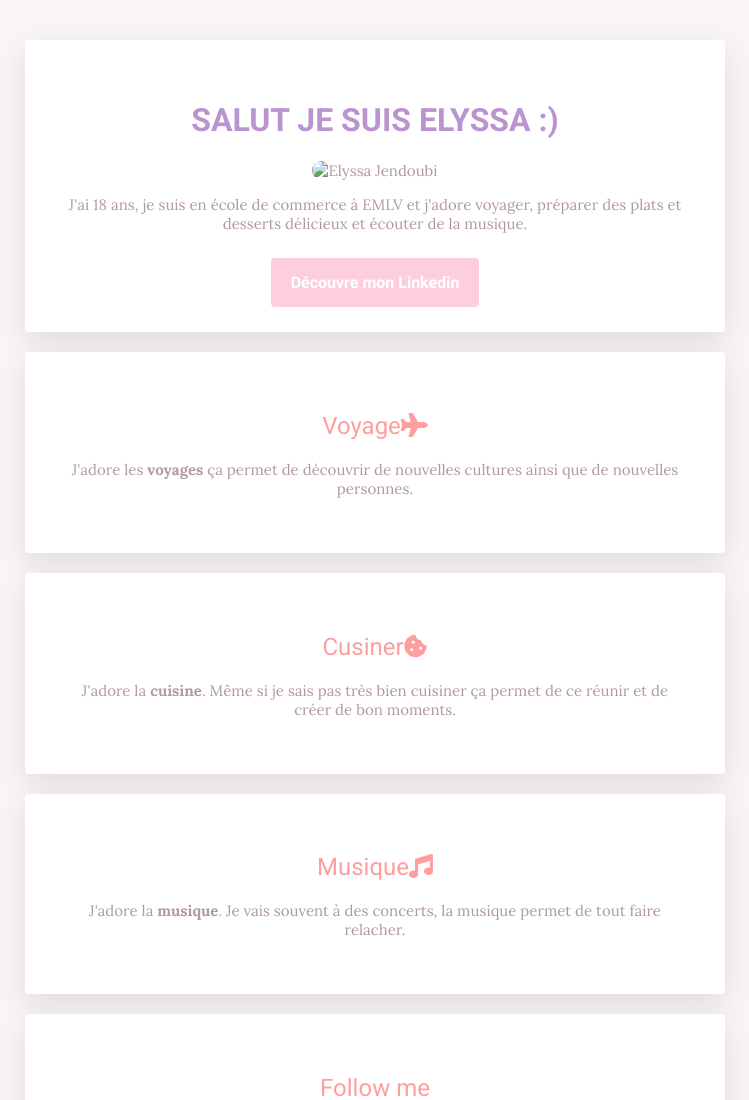
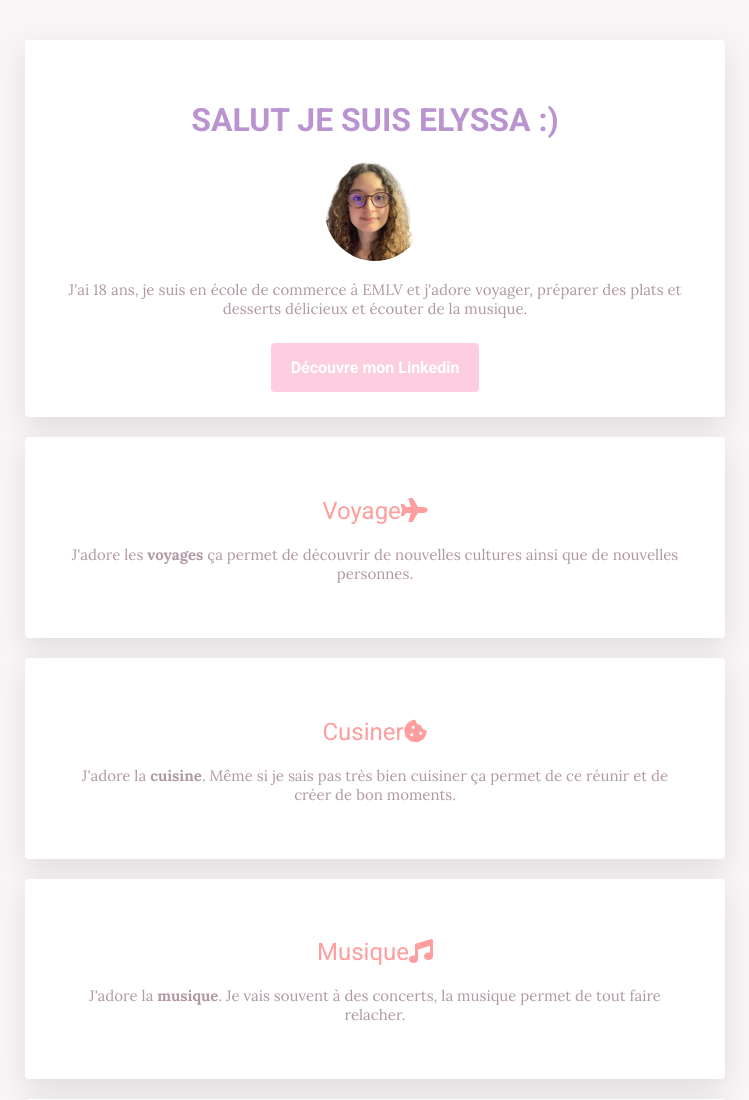
Before and after one commit to Elyssa-Jendoubi/elyssa_profile, a plain HTML site: page index.html in a window 1280 px wide. Shown: the top 1100 px of the page, without its empty margins (265-1014 px from the left). Drawn offline with Linux system fonts and the light colour scheme.

Commit message:
index.html

```diff
--- a/index.html
+++ b/index.html
@@ -13,7 +13,7 @@
 	<div class="container">
 		<div class="card-white" id="introduction">
 			<h1>Salut je suis Elyssa :) </h1>
-			<img src="image/profile.jpg" class="img-circle" width="100px" alt="Elyssa Jendoubi">
+			<img src="https://github.com/Elyssa-Jendoubi/elyssa_profile/blob/main/profile.jpg" class="img-circle" width="100px" alt="Elyssa Jendoubi">
 			<p>
 				J'ai 18 ans, je suis en école de commerce à EMLV et j'adore voyager, préparer des plats et desserts délicieux et écouter de la musique.
 			</p>
```
